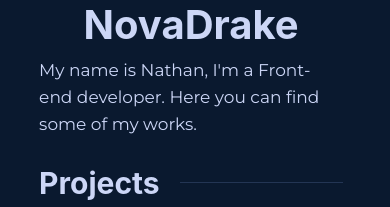
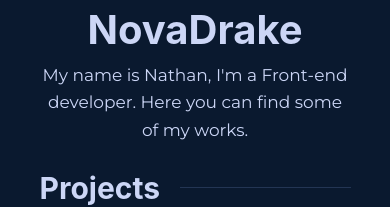
Before and after one commit to NovaDrake76/novaPortfolio, a Vue app: page / in a window 390 px wide. Shown: the part 255-462 px from the top of the page. Built offline with nearby package versions, Linux system fonts and the light colour scheme.

Commit message:
mobile overflow fix

```diff
--- a/src/components/Home.vue
+++ b/src/components/Home.vue
@@ -73,7 +73,7 @@
             v-motion
             :initial="{
               opacity: 0,
-              x: -100,
+              x: -20,
             }"
             :visibleOnce="{
               opacity: 1,
@@ -108,7 +108,7 @@
             v-motion
             :initial="{
               opacity: 0,
-              x: 200,
+              x: 20,
             }"
             :visibleOnce="{
               opacity: 1,
@@ -139,7 +139,7 @@
         </div>
       </div>
       <footer>
-        <span
+        <span style="text-align: center"
           >Built by
           <a href="https://github.com/NovaDrake76" target="_blank">NovaDrake</a
           >, designed by
@@ -372,6 +372,7 @@ a:hover {
 
 @media screen and (max-width: 800px) {
   .container {
+    width: 100%;
     margin: 0;
   }
   .allContent {
@@ -405,6 +406,7 @@ a:hover {
     font-family: "Montserrat", sans-serif;
     display: flex;
     align-items: center;
+    text-align: center;
   }
 
   .projectContent {
```
